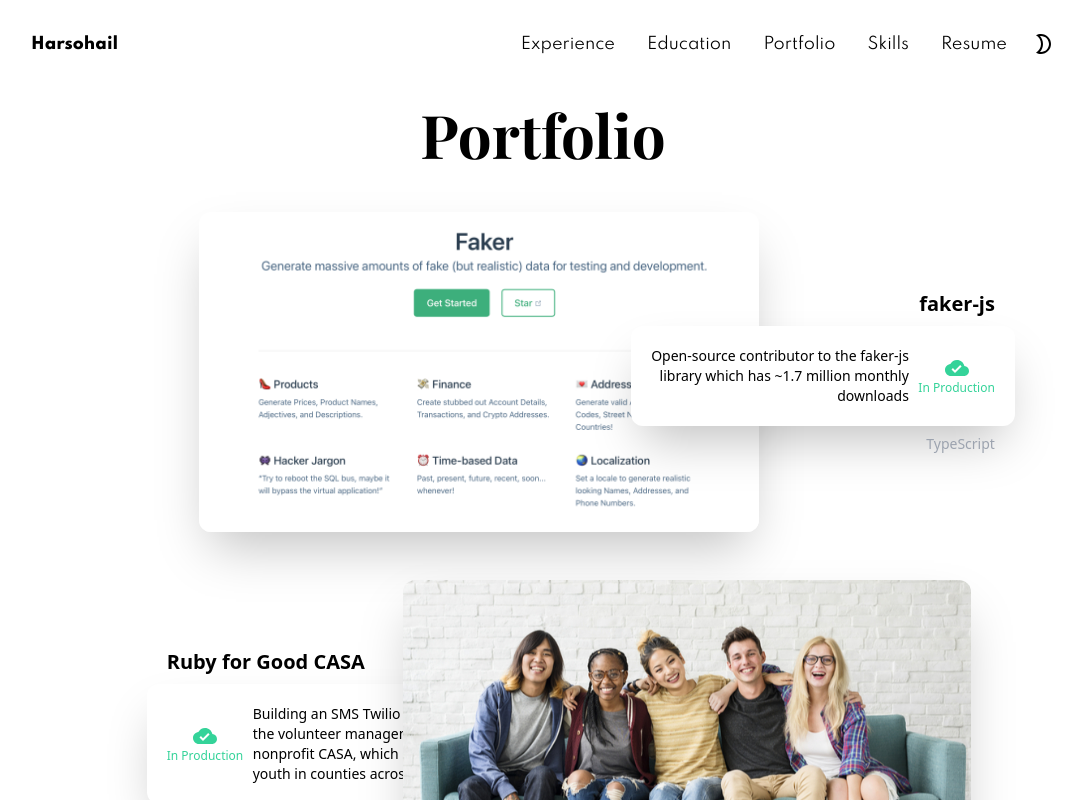
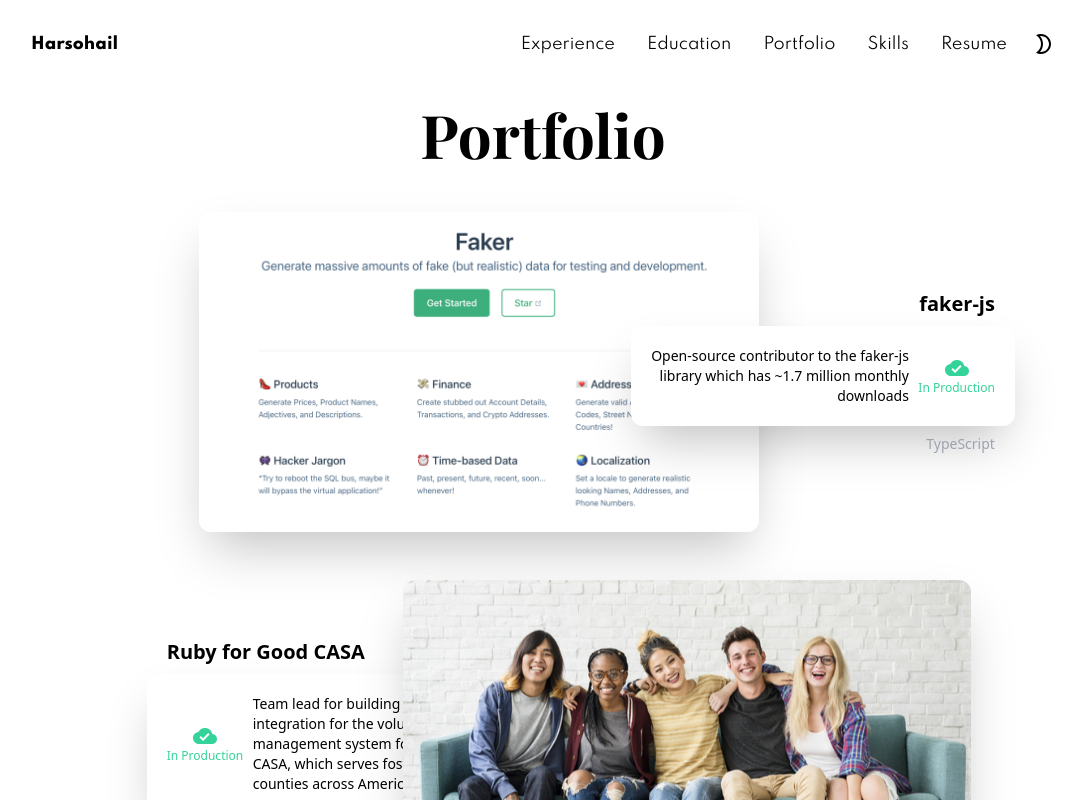
Before and after one commit to harsohailB/harsohailbrar.com, a React (Create React App) app: page /portfolio in a window 1280 px wide. Shown: the top 800 px of the page, without its empty margins (97-1179 px from the left). Built offline with nearby package versions, Linux system fonts and the light colour scheme; a web font is replaced by a local one.

Commit message:
update desc for rfg casa

```diff
--- a/src/data.ts
+++ b/src/data.ts
@@ -99,7 +99,7 @@
     {
       name: "Ruby for Good CASA",
       description:
-        "Building an SMS Twilio integration for the volunteer management system for nonprofit CASA, which serves foster youth in counties across America",
+        "Team lead for building an SMS Twilio integration for the volunteer management system for nonprofit CASA, which serves foster youth in counties across America",
       status: Status.InProduction,
       tools: "Ruby on Rails, SCSS, Twilio",
       imageURL: "casa.jpg",
```
